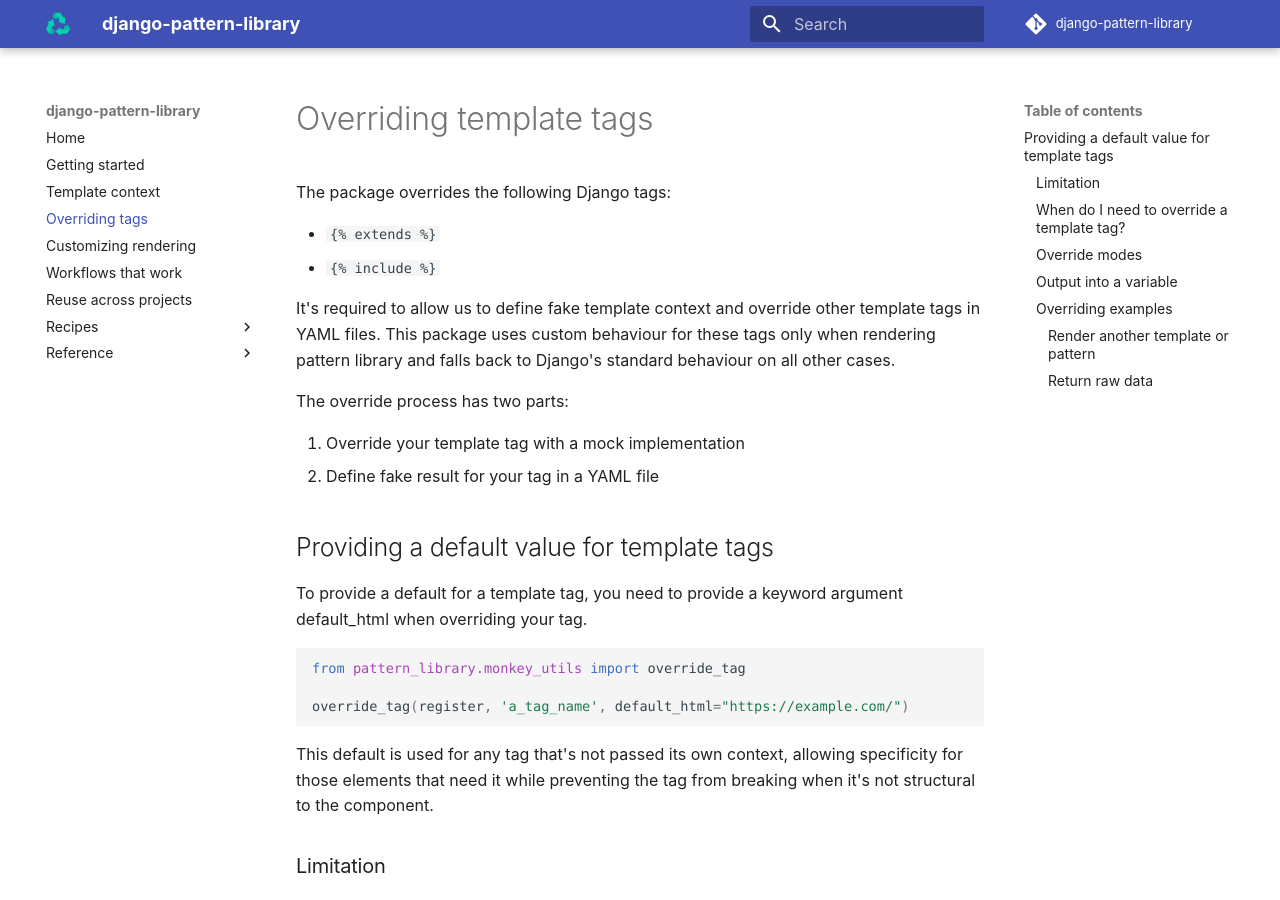
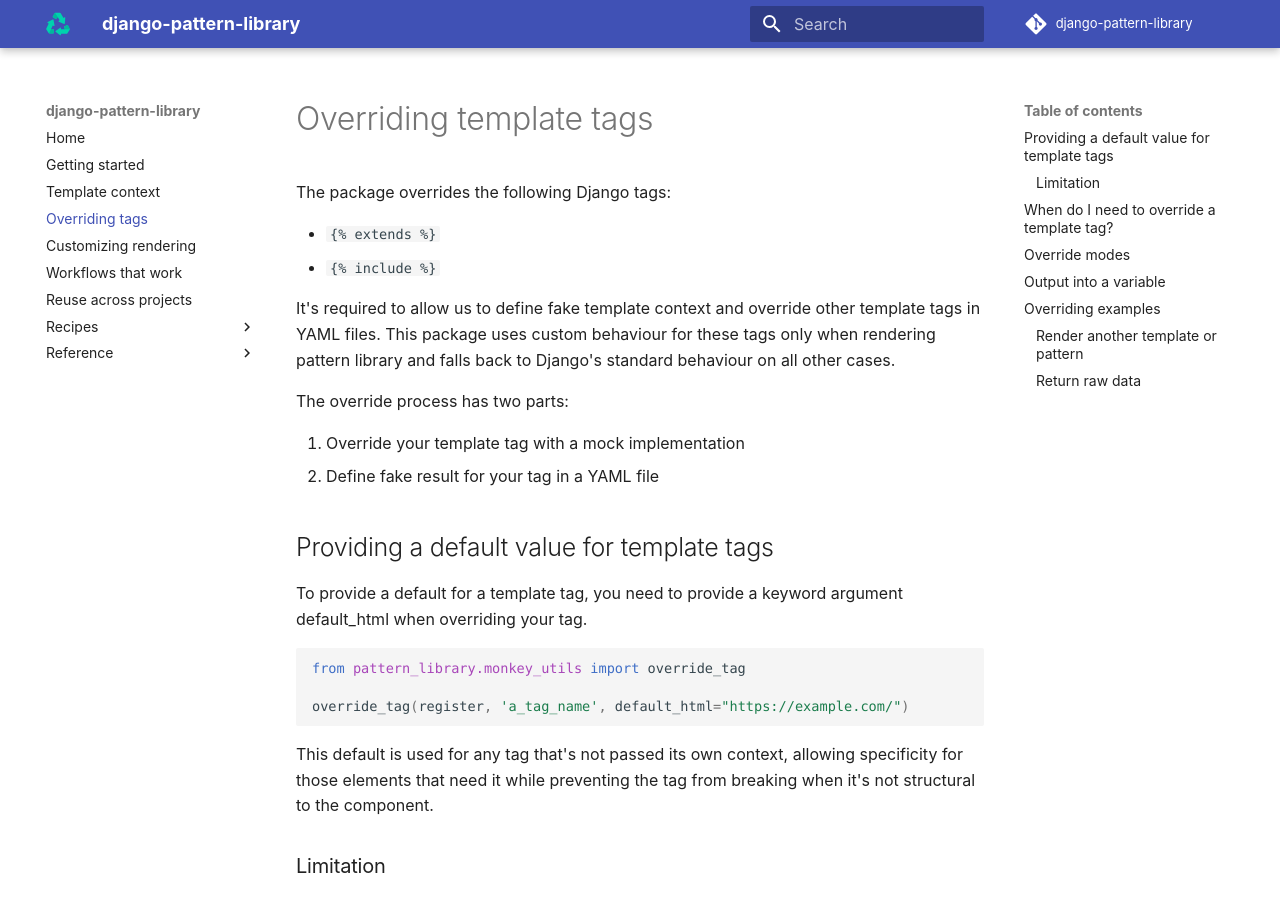
Before and after one commit to torchbox/django-pattern-library, an MkDocs documentation site: the page built from docs/guides/overriding-template-tags.md, in a window 1280 px wide and 900 px high. Built offline with MkDocs 1.6.1 and Material for MkDocs 9.7.7, drawn with Linux system fonts in a browser that asks for light colours; comment, search, counter and statistics services are not loaded.

Commit message:
Fix heading levels

````diff
--- a/docs/guides/overriding-template-tags.md
+++ b/docs/guides/overriding-template-tags.md
@@ -29,7 +29,7 @@
 
 Currently this feature only supports providing a default for the output of the tag, this does not support modifying context in templates such as `{% an_example_tag page.url as example_variable %}`.
 
-### When do I need to override a template tag?
+## When do I need to override a template tag?
 
 Ideally your pattern library should be independent, so it doesn't fail when
 you run it with a project that has no entries in DB or on a local machine
@@ -38,7 +38,7 @@
 
 You amy also need to override template tags in other cases, when data provided by the pattern library’s context mocking is of a different type to what Django would expect – this is because the pattern library only uses data types that are de-serializable from YAML.
 
-### Override modes
+## Override modes
 
 There are two options when it comes to template tag overriding:
 
@@ -49,7 +49,7 @@
     You can also return a structure (dict or list) which is useful when
     overriding ["Simple tags"](https://docs.djangoproject.com/en/2.0/howto/custom-template-tags/#simple-tags) or a custom tag that returns an object or dict
 
-### Output into a variable
+## Output into a variable
 
 Some tags can set their value into a variable like:
 
@@ -71,7 +71,7 @@
 you would need to specify output var name manually. We will look into how
 to do that later in the examples section.
 
-### Overriding examples
+## Overriding examples
 
 Let's assume that we want to override the `{% image image resize_rule %}`
 template tag from the `some_package.image_utils` template tag set
@@ -133,7 +133,7 @@
 </div>
 ```
 
-#### Render another template or pattern
+### Render another template or pattern
 
 Our `yaml` will similar to this:
 
@@ -182,7 +182,7 @@
     in your `yaml` file
 
 
-#### Return raw data
+### Return raw data
 
 Let's update our `yaml` to use raw data:
 
````
